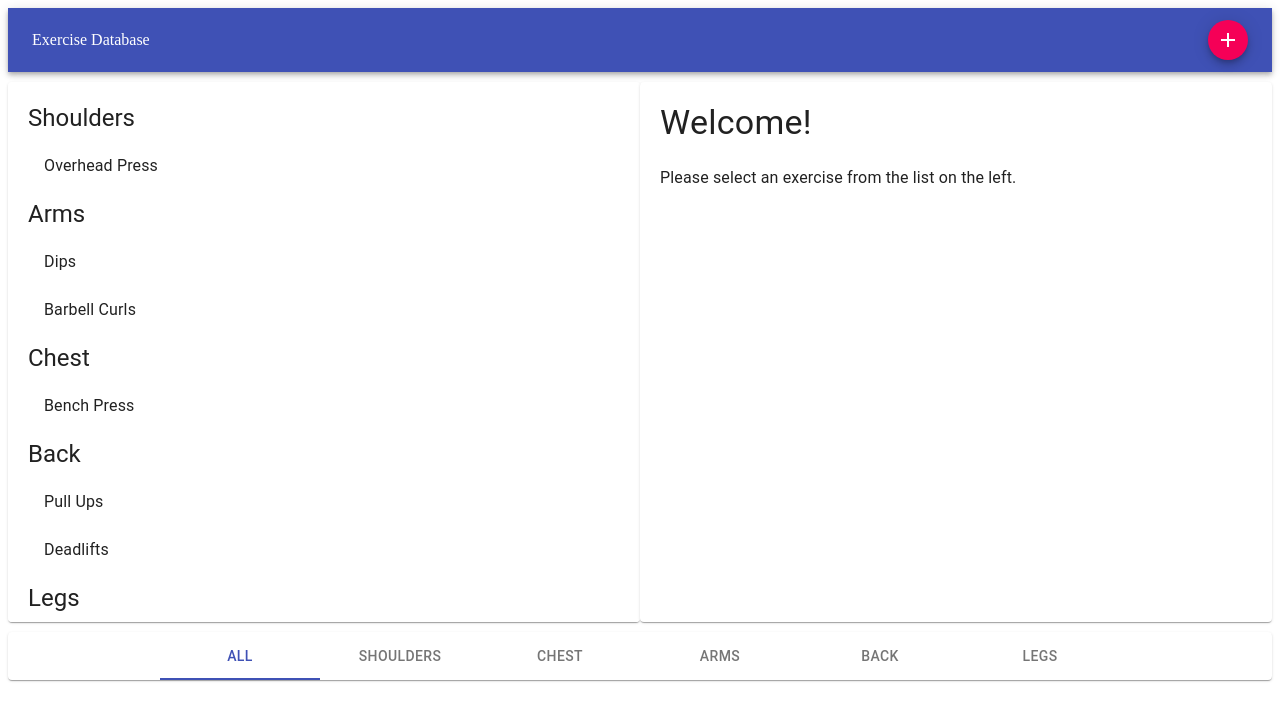
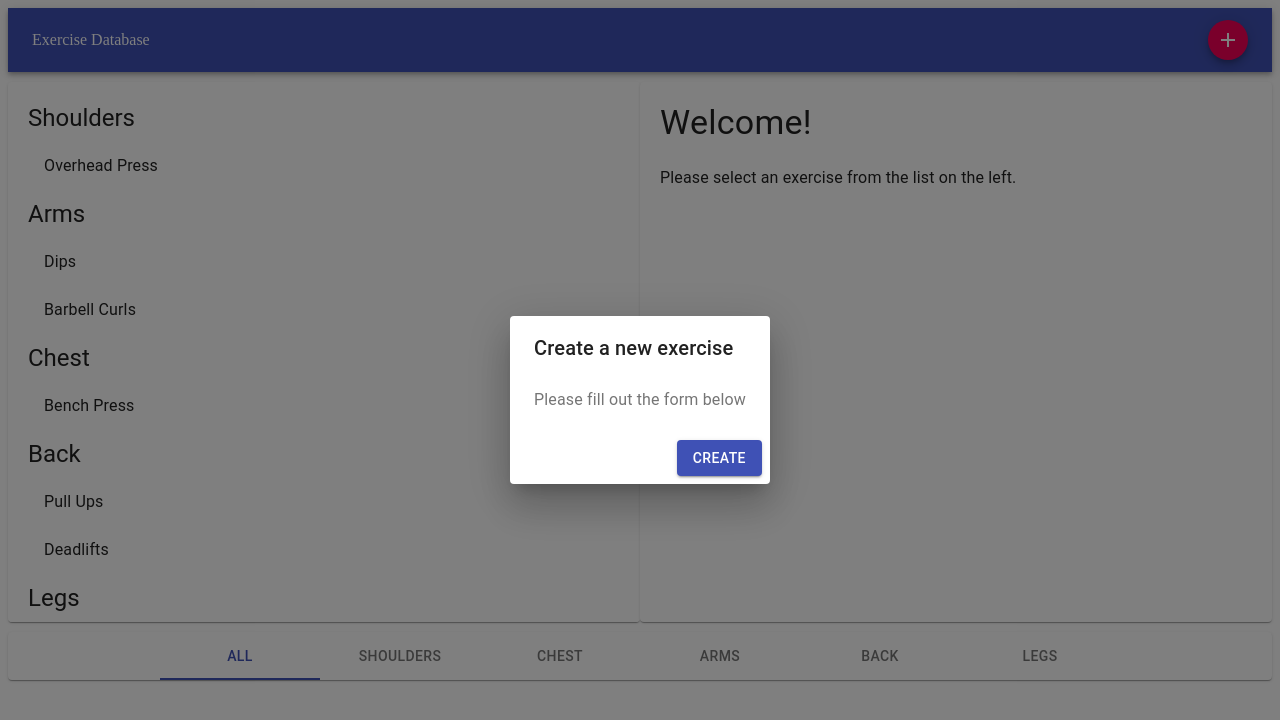
Before and after one commit to MasterNeuromancer/ExerciseApp, a React (Create React App) app: page / in a window 1280 px wide. Both pictures are taken after a click on the button 1228 px from the left and 40 px from the top of the page. Shown: the top 720 px of the page. Built offline with nearby package versions, Linux system fonts and the light colour scheme.

Commit message:
working dialog box

```diff
--- a/src/Components/Exercises/Dialogs/Create.js
+++ b/src/Components/Exercises/Dialogs/Create.js
@@ -8,22 +8,30 @@ export default class extends Component {
 		open: false
 	};
 
+	handleToggle = () => {
+		this.setState({
+			open: !this.state.open
+		});
+	};
+
 	render() {
 		const { open } = this.state;
 
 		return (
 			<Fragment>
-				<Fab color="secondary" size="small">
+				<Fab color="secondary" onClick={this.handleToggle} size="small">
 					<AddIcon />
 				</Fab>
-				<Dialog open={open} aria-labelledby="form-dialog-title">
+				<Dialog open={open} onClose={this.handleToggle}>
 					<DialogTitle id="form-dialog-title">Create a new exercise</DialogTitle>
 					<DialogContent>
 						<DialogContentText>Please fill out the form below</DialogContentText>
 						<form />
 					</DialogContent>
 					<DialogActions>
-						<Button color="primary">Create</Button>
+						<Button color="primary" variant="contained">
+							Create
+						</Button>
 					</DialogActions>
 				</Dialog>
 			</Fragment>
```
